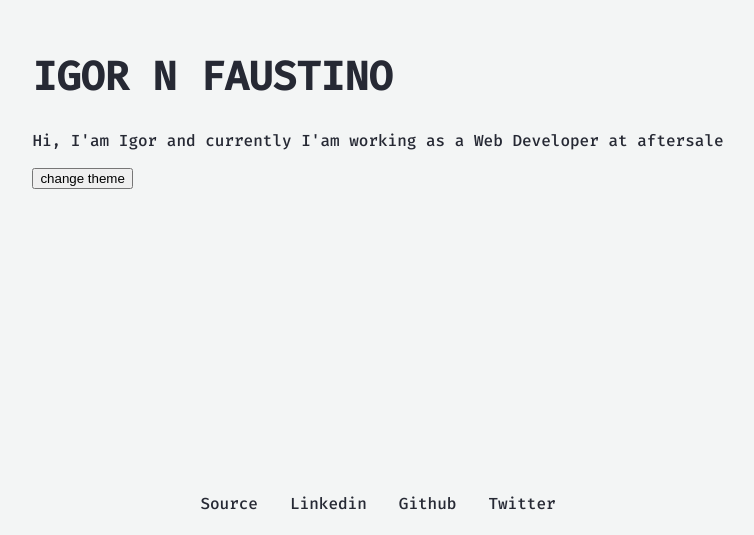
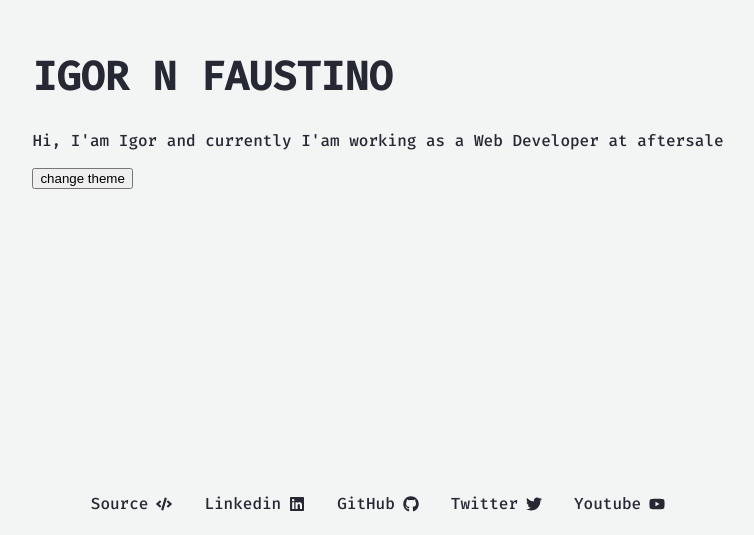
Before and after one commit to igornfaustino/nfaustino.com, a Next.js app: page / in a window 1280 px wide. Shown: the part 265-800 px from the top of the page, without its empty margins (262-1016 px from the left). Built offline with nearby package versions, Linux system fonts and the light colour scheme.

Commit message:
add social media icons

```diff
--- a/components/SocialMediaInfo.tsx
+++ b/components/SocialMediaInfo.tsx
@@ -1,4 +1,11 @@
 import { motion } from 'framer-motion';
+import {
+	FaCode,
+	FaLinkedin,
+	FaTwitter,
+	FaGithub,
+	FaYoutube,
+} from 'react-icons/fa';
 import styled from 'styled-components';
 
 const Wrapper = styled.div`
@@ -13,6 +20,10 @@ const Links = styled(motion.a)`
 
 	padding-bottom: 4px;
 	border-bottom: 1px solid transparent;
+
+	display: flex;
+	align-items: center;
+	gap: 8px;
 
 	:hover {
 		border-bottom: 1px solid ${({ theme }) => theme.colors.textColor};
@@ -32,6 +43,7 @@ const SocialMediaInfo = function () {
 				target="_blank"
 			>
 				Source
+				<FaCode />
 			</Links>
 			<Links
 				whileHover={hoverAnimation}
@@ -39,13 +51,15 @@ const SocialMediaInfo = function () {
 				target="_blank"
 			>
 				Linkedin
+				<FaLinkedin />
 			</Links>
 			<Links
 				whileHover={hoverAnimation}
 				href="https://github.com/igornfaustino"
 				target="_blank"
 			>
-				Github
+				GitHub
+				<FaGithub />
 			</Links>
 			<Links
 				whileHover={hoverAnimation}
@@ -53,6 +67,15 @@ const SocialMediaInfo = function () {
 				target="_blank"
 			>
 				Twitter
+				<FaTwitter />
+			</Links>
+			<Links
+				whileHover={hoverAnimation}
+				href="https://www.youtube.com/channel/UCIOtxH-8UsIX8J7iHZ8px5w"
+				target="_blank"
+			>
+				Youtube
+				<FaYoutube />
 			</Links>
 		</Wrapper>
 	);
--- a/package.json
+++ b/package.json
@@ -12,6 +12,7 @@
     "next": "12.0.4",
     "react": "17.0.2",
     "react-dom": "17.0.2",
+    "react-icons": "^4.3.1",
     "styled-components": "^5.3.3"
   },
   "devDependencies": {
```
Also changed, not shown: 1 other file (tests, documents, lock files or other folders).
